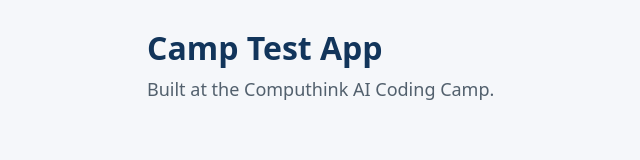
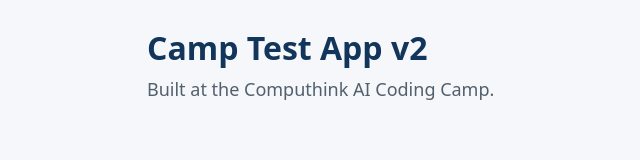
Before and after one commit to autom8ton/camp-test, a plain HTML site: page index.html in a window 1280 px wide. Shown: the full height of the page, 149-789 px from the left. Drawn offline with Linux system fonts and the light colour scheme.

Commit message:
Second save

```diff
--- a/index.html
+++ b/index.html
@@ -9,7 +9,7 @@
 </head>
 <body>
   <main>
-    <h1>Camp Test App</h1>
+    <h1>Camp Test App v2</h1>
     <p class="tagline">Built at the Computhink AI Coding Camp.</p>
 
     <!-- Your app goes here. Build it one Must at a time with Copilot. -->
```
